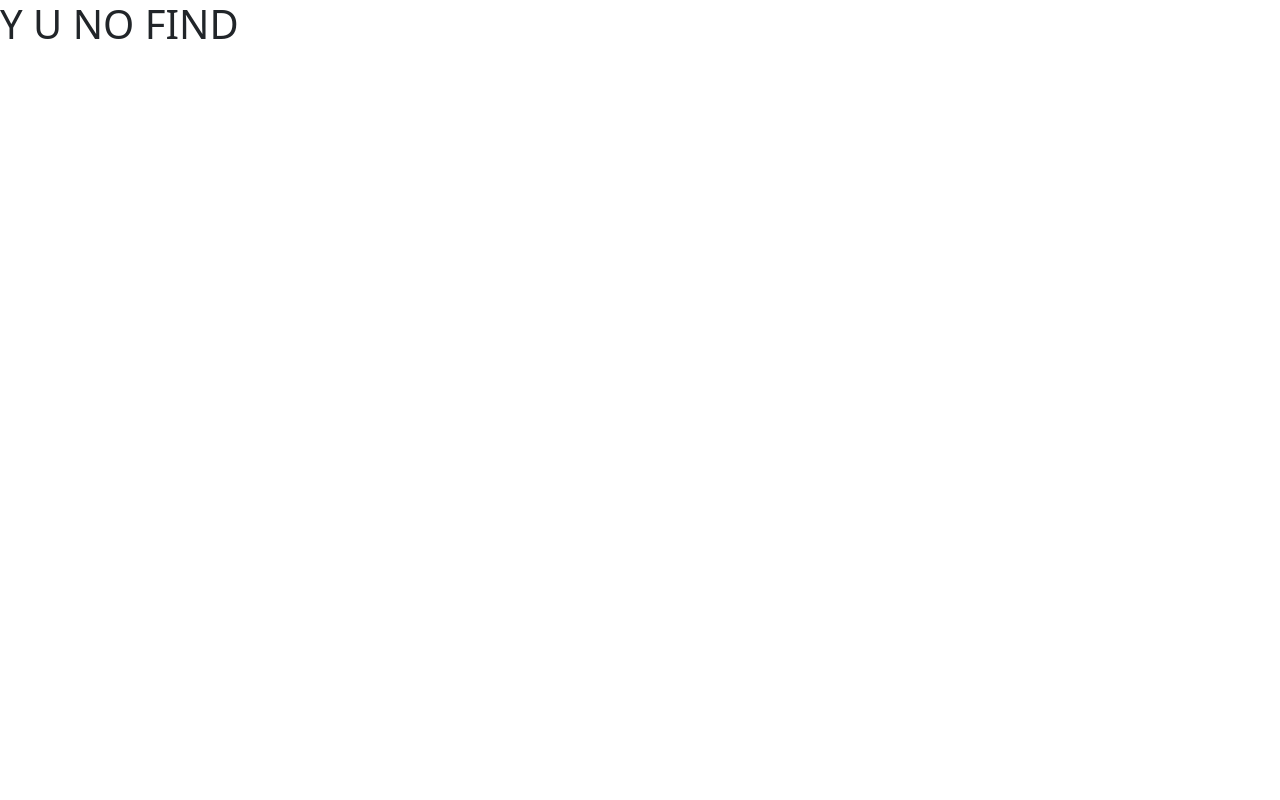
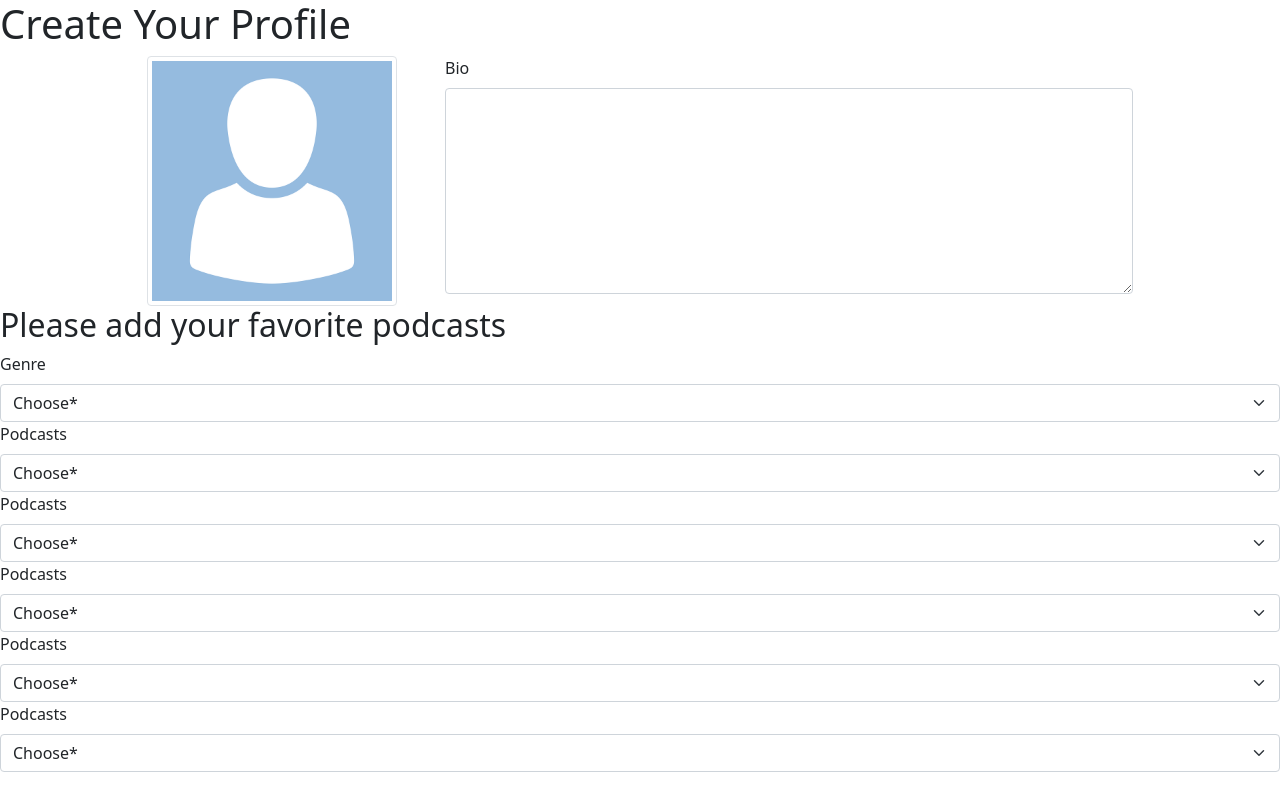
Before and after one commit to The-Octonauts/MusicTinder, a React (Create React App) app in the folder documentation/frontend/: page /create-your-profile in a window 1280 px wide. Built offline with nearby package versions, Linux system fonts and the light colour scheme.

Commit message:
added profile pic and bio. started on podcast selection

```diff
--- a/documentation/frontend/src/ui/App.js
+++ b/documentation/frontend/src/ui/App.js
@@ -2,13 +2,15 @@ import { BrowserRouter } from 'react-router-dom'
 import { Route, Switch } from 'react-router'
 import { Home } from './Home'
 import { FourOhFour } from './FourOhFour'
+import {CreateYourProfile} from "./CreateYourProfile";
 import React from 'react'
 
 export const App = () => (
     <>
         <BrowserRouter>
             <Switch>
-                <Route exact path='/' component={Home} />
+                <Route exact path='/home' component={Home} />
+                <Route exact path='/create-your-profile' component={CreateYourProfile} />
                 <Route component={FourOhFour} />
             </Switch>
         </BrowserRouter>
--- /dev/null
+++ b/documentation/frontend/src/ui/CreateYourProfile.js
@@ -0,0 +1,107 @@
+import React from "react";
+import {Col, Form, Image, Row} from "react-bootstrap";
+
+export const CreateYourProfile = () => {
+    return(
+        <>
+            <h1>Create Your Profile</h1>
+
+            <section>
+                <div className={"d-flex flex-row justify-content-center"}>
+                    <div>
+                        <Image src="assests/profilePic.png" alt="profilePic" width="250px" height="350px" thumbnail/>
+                    </div>
+                    <div className="ms-5">
+                        <Form>
+                            <Form.Group>
+                                <Form.Label>Bio</Form.Label>
+                                <Form.Control as="textarea" rows={8} cols={70}/>
+                            </Form.Group>
+                        </Form>
+                    </div>
+                </div>
+            </section>
+
+            <section>
+                <h2>Please add your favorite podcasts</h2>
+                <div>
+                    <Form>
+                        <Row>
+                            <Form.Group>
+                                <Form.Label>Genre</Form.Label>
+                                <Form.Select defaultValue="Choose">
+                                    <option>Choose*</option>
+                                    <option>Comedy</option>
+                                    <option>News</option>
+                                    <option>True Crime</option>
+                                    <option>Sport</option>
+                                    <option>Health/Fitness</option>
+                                </Form.Select>
+                            </Form.Group>
+                            {/*Comedy Podcasts*/}
+                            <Form.Group>
+                                <Form.Label>Podcasts</Form.Label>
+                                <Form.Select defaultValue="Choose">
+                                    <option>Choose*</option>
+                                    <option>The Joe Rogan Experience</option>
+                                    <option>Banter with Sapnap and Karl Jacobs</option>
+                                    <option>Morbid: A True Crime Podcast</option>
+                                    <option>Call Her Daddy</option>
+                                    <option>Armchair Expert Umbrella with Dax Shepard</option>
+                                </Form.Select>
+                            </Form.Group>
+                            {/*News*/}
+                            <Form.Group>
+                                <Form.Label>Podcasts</Form.Label>
+                                <Form.Select defaultValue="Choose">
+                                    <option>Choose*</option>
+                                    <option>The Ben Shapiro Show</option>
+                                    <option>The Daily</option>
+                                    <option>NPR Up First</option>
+                                    <option>Breaking Points with Krystal and Saagar</option>
+                                    <option>Morning Wire</option>
+                                </Form.Select>
+                            </Form.Group>
+                            {/*True Crime*/}
+                            <Form.Group>
+                                <Form.Label>Podcasts</Form.Label>
+                                <Form.Select defaultValue="Choose">
+                                    <option>Choose*</option>
+                                    <option>Bruh Issa Murder</option>
+                                    <option>Wine & Crime</option>
+                                    <option>Bear Brook</option>
+                                    <option>Morbid: A True Crime Podcast</option>
+                                    <option>The Murder in My Family</option>
+                                </Form.Select>
+                            </Form.Group>
+                            {/*Sport*/}
+                            <Form.Group>
+                                <Form.Label>Podcasts</Form.Label>
+                                <Form.Select defaultValue="Choose">
+                                    <option>Choose*</option>
+                                    <option>Pardon My Take</option>
+                                    <option>The Bill Simmons Podcast</option>
+                                    <option>The Rumor</option>
+                                    <option>The Pat McAfee Show 2.0</option>
+                                    <option>The Dan Le Batard Show with Stugotz</option>
+                                </Form.Select>
+                            </Form.Group>
+                            {/*Health/Fitness*/}
+                            <Form.Group>
+                                <Form.Label>Podcasts</Form.Label>
+                                <Form.Select defaultValue="Choose">
+                                    <option>Choose*</option>
+                                    <option>Mind Pump</option>
+                                    <option>Sika Strength </option>
+                                    <option>Ben Greenfield Fitness</option>
+                                    <option>The Drive with Peter Attia</option>
+                                    <option>The Doctor’s Farmacy</option>
+                                </Form.Select>
+                            </Form.Group>
+                        </Row>
+                    </Form>
+                </div>
+            </section>
+        </>
+    )
+}
```
Also changed, not shown: documentation/frontend/src/ui/PodcastSelect.js (added, +63 -0 lines), documentation/frontend/public/assests/profilePic.png (added).
